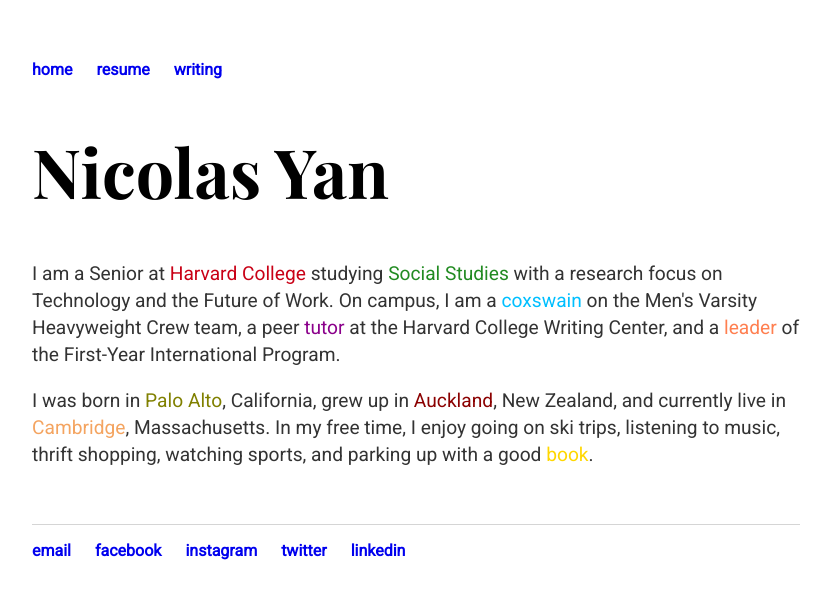
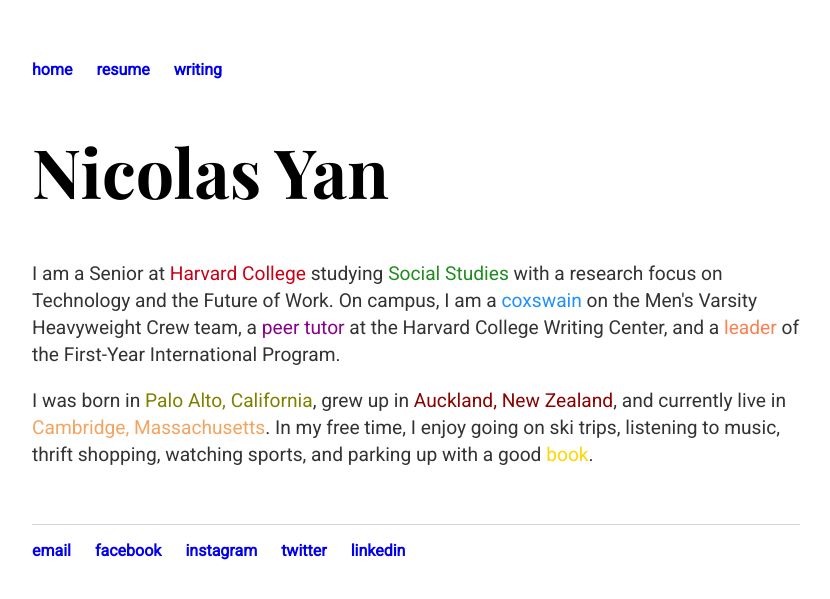
Before and after one commit to nicolas-yan/nicolas-yan.github.io, a Jekyll site: the page built from index.html, in a window 1280 px wide. Shown: the top 599 px of the page, without its empty margins (224-1054 px from the left). Built offline with Jekyll 4.4.1, drawn with Linux system fonts in a browser that asks for light colours.

Commit message:
Update index.html

```diff
--- a/index.html
+++ b/index.html
@@ -4,8 +4,8 @@
 ---
 <div class="blurb">
 	<h1>Nicolas Yan</h1>
-	<p>I am a Senior at <a href="https://college.harvard.edu" style="color:#c90016;">Harvard College</a> studying <a href="https://socialstudies.fas.harvard.edu/" style="color:#228B22;">Social Studies</a> with a research focus on Technology and the Future of Work. On campus, I am a <a href="https://gocrimson.com/sports/mcrew-hw/2019-20/bios/yan_nicolas_y7ex" style="color:#00BFFF;">coxswain</a> on the Men's Varsity Heavyweight Crew team, a peer <a href="https://writingcenter.fas.harvard.edu/" style="color:#8B008B;">tutor</a> at the Harvard College Writing Center, and a <a href="https://fip-fas.harvard.edu/nicolas-yan" style="color:#FF7F50;">leader</a> of the First-Year International Program.</p>
-	<p>I was born in <a href="https://www.google.com/maps/place/Stanford+Children's+Health+%7C+Lucile+Packard+Children's+Hospital+Stanford/@37.4360615,-122.2090439,13z/data=!4m5!3m4!1s0x808fa4cd4e3e1f87:0x2c282b9a6dbf354a!8m2!3d37.436065!4d-122.1740253" style="color:#808000;">Palo Alto</a>, California, grew up in <a href="https://www.google.com/maps/place/King's+College/@-36.9569334,174.8293523,15z/data=!4m5!3m4!1s0x6d0d4e92f0df63c3:0x51bcd3a5b851c0a!8m2!3d-36.9569337!4d174.838107" style="color:#8B0000;">Auckland</a>, New Zealand, and currently live in <a href="https://www.google.com/maps/place/Winthrop+House,+Cambridge,+MA+02138/@42.3701655,-71.123619,16z/data=!4m5!3m4!1s0x89e3775d054d3579:0x8a91cd3ea2fb823b!8m2!3d42.3701488!4d-71.1192282" style="color:#F4A460;">Cambridge</a>, Massachusetts. In my free time, I enjoy going on ski trips, listening to music, thrift shopping, watching sports, and parking up with a good <a href="https://www.goodreads.com/user/show/44310786-nicolas-yan" style="color:#FFD700;">book</a>.</p>
+	<p>I am a Senior at <a href="https://college.harvard.edu" style="color:#c90016;">Harvard College</a> studying <a href="https://socialstudies.fas.harvard.edu/" style="color:#228B22;">Social Studies</a> with a research focus on Technology and the Future of Work. On campus, I am a <a href="https://gocrimson.com/sports/mcrew-hw/2019-20/bios/yan_nicolas_y7ex" style="color:#1E90FF;">coxswain</a> on the Men's Varsity Heavyweight Crew team, a <a href="https://writingcenter.fas.harvard.edu/" style="color:#8B008B;">peer tutor</a> at the Harvard College Writing Center, and a <a href="https://fip-fas.harvard.edu/nicolas-yan" style="color:#FF7F50;">leader</a> of the First-Year International Program.</p>
+	<p>I was born in <a href="https://www.google.com/maps/place/Stanford+Children's+Health+%7C+Lucile+Packard+Children's+Hospital+Stanford/@37.4360615,-122.2090439,13z/data=!4m5!3m4!1s0x808fa4cd4e3e1f87:0x2c282b9a6dbf354a!8m2!3d37.436065!4d-122.1740253" style="color:#808000;">Palo Alto, California</a>, grew up in <a href="https://www.google.com/maps/place/King's+College/@-36.9569334,174.8293523,15z/data=!4m5!3m4!1s0x6d0d4e92f0df63c3:0x51bcd3a5b851c0a!8m2!3d-36.9569337!4d174.838107" style="color:#8B0000;">Auckland, New Zealand</a>, and currently live in <a href="https://www.google.com/maps/place/Winthrop+House,+Cambridge,+MA+02138/@42.3701655,-71.123619,16z/data=!4m5!3m4!1s0x89e3775d054d3579:0x8a91cd3ea2fb823b!8m2!3d42.3701488!4d-71.1192282" style="color:#F4A460;">Cambridge, Massachusetts</a>. In my free time, I enjoy going on ski trips, listening to music, thrift shopping, watching sports, and parking up with a good <a href="https://www.goodreads.com/user/show/44310786-nicolas-yan" style="color:#FFD700;">book</a>.</p>
 	<br>
 	<br>
 </div><!-- /.blurb -->
```
